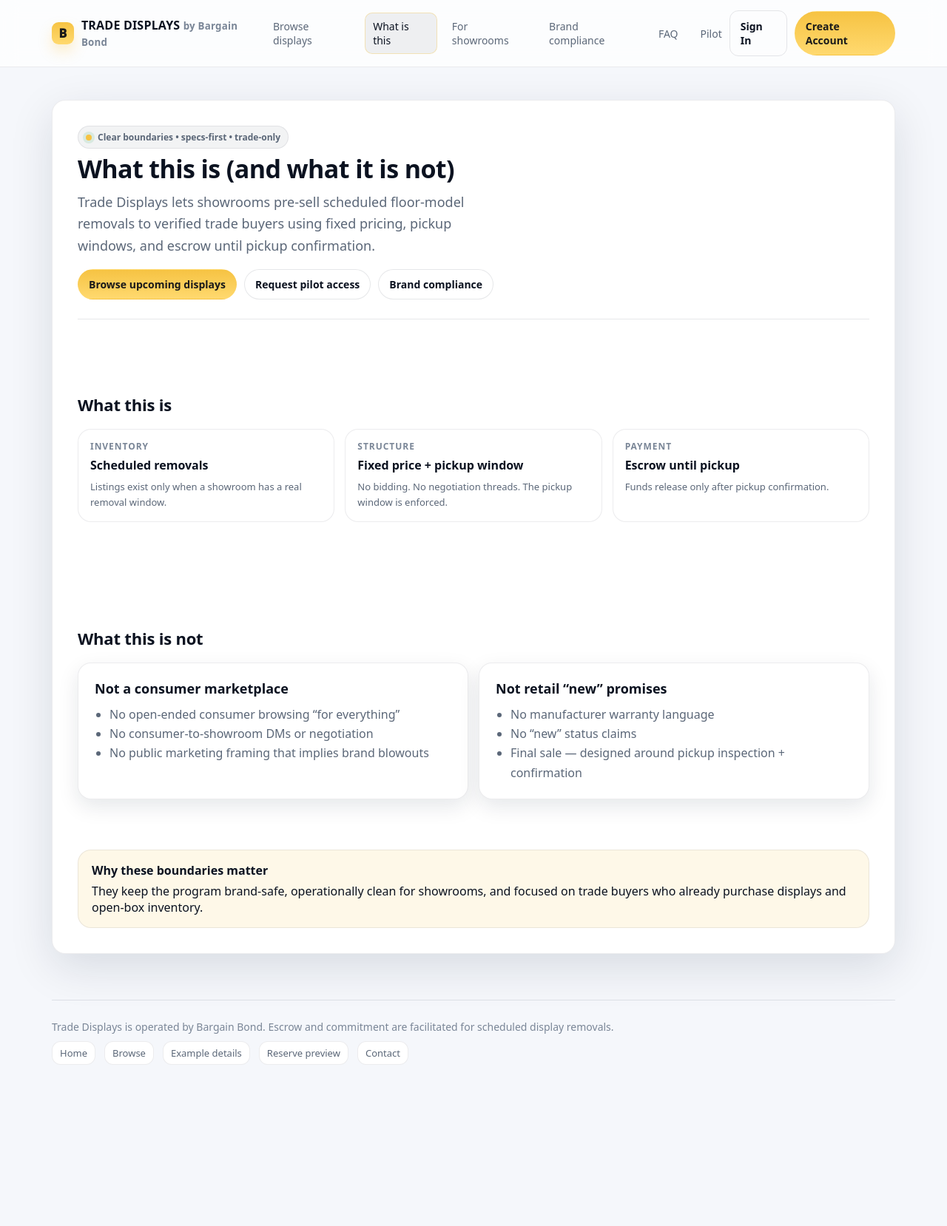
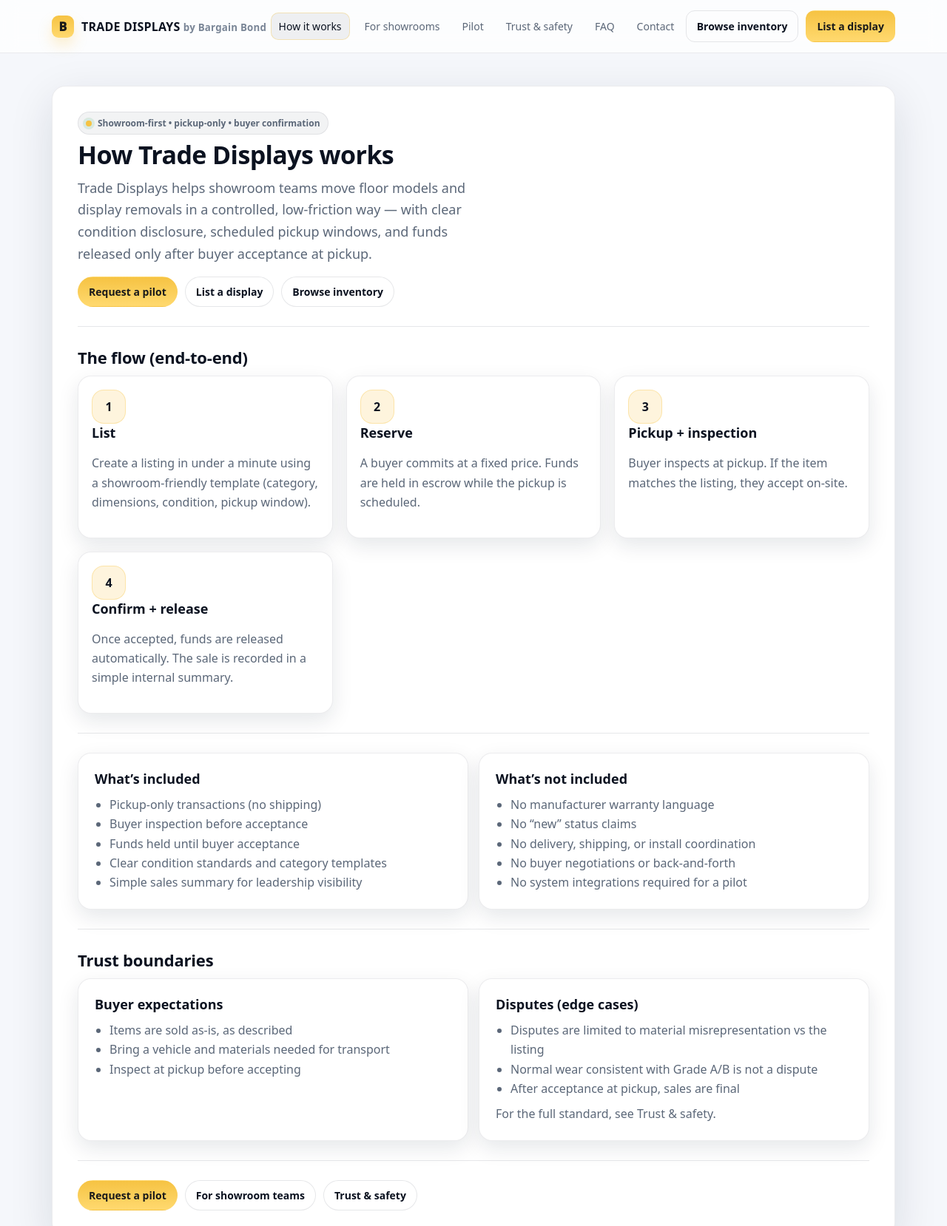
Before and after one commit to immelbr87-ux/trade-displays-site-v2, a website: page site/what.html in a window 1280 px wide. Shown: the top 1658 px of the page at 74% size. Before the commit the page ends 1576 px from the top, so only its background shows below. Drawn offline with Linux system fonts and the light colour scheme.

Commit message:
Add files via upload

```diff
--- a/site/what.html
+++ b/site/what.html
@@ -3,8 +3,8 @@
 <head>
   <meta charset="utf-8" />
   <meta name="viewport" content="width=device-width,initial-scale=1" />
-  <title>What this is — Trade Displays</title>
-  <meta name="description" content="Trade Displays is a trade-only, specs-first way to pre-sell showroom display removals with pickup windows and escrow." />
+  <title>How it works — Trade Displays</title>
+  <meta name="description" content="How Trade Displays works for showrooms: pickup-only transactions, buyer inspection, escrow until acceptance, and clean internal reporting." />
   <link rel="stylesheet" href="app.css" />
   <style>
     .navlinks a.active{background:rgba(15,23,42,.06);color:var(--ink)}
@@ -33,90 +33,127 @@
       </a>
 
       <div class="navlinks" aria-label="Primary">
-        <a href="market.html">Browse displays</a>
-        <a href="what.html">What is this</a>
+        <a href="what.html">How it works</a>
         <a href="for-showrooms.html">For showrooms</a>
-        <a href="brand-compliance.html">Brand compliance</a>
+        <a href="pilot-program.html">Pilot</a>
+        <a href="condition-standards.html">Trust &amp; safety</a>
         <a href="faq.html">FAQ</a>
-        <a href="pilot-program.html">Pilot</a>
+        <a href="contact.html">Contact</a>
       </div>
 
       <div class="navcta">
-        <a class="btn btn-ghost" href="#">Sign In</a>
-        <a class="btn btn-primary btn-pill" href="#">Create Account</a>
+        <a class="btn btn-ghost" href="market.html">Browse inventory</a>
+        <a class="btn btn-primary" href="list-a-display.html">List a display</a>
       </div>
     </div>
   </div>
 
+
   <div class="container pagewrap">
     <div class="page">
 
-      <div class="badge"><span class="dot"></span> Clear boundaries • specs-first • trade-only</div>
-      <h1 style="margin-top:10px;">What this is (and what it is not)</h1>
+      <div class="badge"><span class="dot"></span> Showroom-first • pickup-only • buyer confirmation</div>
+      <h1 style="margin-top:10px;">How Trade Displays works</h1>
       <p class="lede" style="margin:10px 0 0;">
-        Trade Displays lets showrooms pre-sell scheduled floor-model removals to verified trade buyers
-        using fixed pricing, pickup windows, and escrow until pickup confirmation.
+        Trade Displays helps showroom teams move floor models and display removals in a controlled, low-friction way —
+        with clear condition disclosure, scheduled pickup windows, and funds released only after buyer acceptance at pickup.
       </p>
 
       <div class="cta-row">
-        <a class="btn btn-primary btn-pill" href="market.html">Browse upcoming displays</a>
-        <a class="btn btn-pill" href="request-pilot.html">Request pilot access</a>
-        <a class="btn btn-pill" href="brand-compliance.html">Brand compliance</a>
+        <a class="btn btn-primary btn-pill" href="pilot-program.html">Request a pilot</a>
+        <a class="btn btn-pill" href="list-a-display.html">List a display</a>
+        <a class="btn btn-pill" href="market.html">Browse inventory</a>
       </div>
 
       <div class="hr"></div>
 
-      <div class="section">
-        <h2>What this is</h2>
-        <div class="grid3">
-          <div class="kv">
-            <div class="k">Inventory</div>
-            <div class="v">Scheduled removals</div>
-            <p class="mini" style="margin:8px 0 0;">Listings exist only when a showroom has a real removal window.</p>
+      <h2 style="margin:6px 0 10px;">The flow (end-to-end)</h2>
+      <div class="cards">
+        <div class="card">
+          <div class="icon">1</div>
+          <h3>List</h3>
+          <p class="muted">Create a listing in under a minute using a showroom-friendly template (category, dimensions, condition, pickup window).</p>
         </div>
-          <div class="kv">
-            <div class="k">Structure</div>
-            <div class="v">Fixed price + pickup window</div>
-            <p class="mini" style="margin:8px 0 0;">No bidding. No negotiation threads. The pickup window is enforced.</p>
+        <div class="card">
+          <div class="icon">2</div>
+          <h3>Reserve</h3>
+          <p class="muted">A buyer commits at a fixed price. Funds are held in escrow while the pickup is scheduled.</p>
         </div>
-          <div class="kv">
-            <div class="k">Payment</div>
-            <div class="v">Escrow until pickup</div>
-            <p class="mini" style="margin:8px 0 0;">Funds release only after pickup confirmation.</p>
+        <div class="card">
+          <div class="icon">3</div>
+          <h3>Pickup + inspection</h3>
+          <p class="muted">Buyer inspects at pickup. If the item matches the listing, they accept on-site.</p>
         </div>
+        <div class="card">
+          <div class="icon">4</div>
+          <h3>Confirm + release</h3>
+          <p class="muted">Once accepted, funds are released automatically. The sale is recorded in a simple internal summary.</p>
         </div>
       </div>
 
-      <div class="section">
-        <h2>What this is not</h2>
+      <div class="hr"></div>
+
       <div class="two">
         <div class="box" style="box-shadow:var(--shadow-sm);">
-            <h3 style="margin-top:0;">Not a consumer marketplace</h3>
+          <h3 style="margin-top:0;">What’s included</h3>
           <ul class="bullets">
-              <li>No open-ended consumer browsing “for everything”</li>
-              <li>No consumer-to-showroom DMs or negotiation</li>
-              <li>No public marketing framing that implies brand blowouts</li>
+            <li>Pickup-only transactions (no shipping)</li>
+            <li>Buyer inspection before acceptance</li>
+            <li>Funds held until buyer acceptance</li>
+            <li>Clear condition standards and category templates</li>
+            <li>Simple sales summary for leadership visibility</li>
+          </ul>
+        </div>
+        <div class="box" id="not-included" style="box-shadow:var(--shadow-sm);">
+          <h3 style="margin-top:0;">What’s not included</h3>
+          <ul class="bullets">
+            <li>No manufacturer warranty language</li>
+            <li>No “new” status claims</li>
+            <li>No delivery, shipping, or install coordination</li>
+            <li>No buyer negotiations or back-and-forth</li>
+            <li>No system integrations required for a pilot</li>
+          </ul>
+        </div>
+      </div>
+
+      <div class="hr"></div>
+
+      <h2 style="margin:6px 0 10px;">Trust boundaries</h2>
+      <div class="two">
+        <div class="box" style="box-shadow:var(--shadow-sm);">
+          <h3 style="margin-top:0;">Buyer expectations</h3>
+          <ul class="bullets">
+            <li>Items are sold as-is, as described</li>
+            <li>Bring a vehicle and materials needed for transport</li>
+            <li>Inspect at pickup before accepting</li>
           </ul>
         </div>
         <div class="box" style="box-shadow:var(--shadow-sm);">
-            <h3 style="margin-top:0;">Not retail “new” promises</h3>
+          <h3 style="margin-top:0;">Disputes (edge cases)</h3>
           <ul class="bullets">
-              <li>No manufacturer warranty language</li>
-              <li>No “new” status claims</li>
-              <li>Final sale — designed around pickup inspection + confirmation</li>
+            <li>Disputes are limited to material misrepresentation vs the listing</li>
+            <li>Normal wear consistent with Grade A/B is not a dispute</li>
+            <li>After acceptance at pickup, sales are final</li>
           </ul>
-          </div>
+          <p class="muted" style="margin:8px 0 0;">
+            For the full standard, see <a href="condition-standards.html">Trust &amp; safety</a>.
+          </p>
         </div>
       </div>
 
-      <div class="callout" style="margin-top:18px;">
-        <strong>Why these boundaries matter</strong>
-        They keep the program brand-safe, operationally clean for showrooms, and focused on trade buyers who already purchase displays and open-box inventory.
+      <div class="hr"></div>
+
+      <div class="cta-row">
+        <a class="btn btn-primary btn-pill" href="pilot-program.html">Request a pilot</a>
+        <a class="btn btn-pill" href="for-showrooms.html">For showroom teams</a>
+        <a class="btn btn-pill" href="condition-standards.html">Trust &amp; safety</a>
       </div>
 
     </div>
+  </div>
 
-    <div class="footer">
+
+    <div class="footer">    <div class="footer">
       <div class="hr"></div>
       <div class="fine">
         Trade Displays is operated by Bargain Bond. Escrow and commitment are facilitated for scheduled display removals.
@@ -124,7 +161,7 @@
           <a href="index.html">Home</a>
           <a href="market.html">Browse</a>
           <a href="listing-details.html">Example details</a>
-          <a href="reserve.html">Reserve preview</a>
+          <a href="listing-details.html">Reserve preview</a>
           <a href="contact.html">Contact</a>
         </div>
       </div>
```
Also changed, not shown: site/brand-compliance.html (+10 -10 lines), site/condition-standards.html (+21 -9 lines), site/contact.html (+9 -8 lines), site/example-listing.html (+21 -9 lines), site/faq.html (+9 -9 lines), site/for-showrooms.html (+8 -8 lines), site/index.html (+15 -10 lines), site/kohler-compliance.html (+20 -8 lines), site/list-a-display.html (+20 -8 lines), site/listing-details.html (+9 -8 lines), site/market.html (+9 -8 lines), site/pickup-confirmation.html (+9 -8 lines), site/pilot-program.html (+9 -8 lines), site/reserve-confirmation.html (+9 -8 lines), 2 more files. Lines whose indentation alone changed are shown as unchanged.
